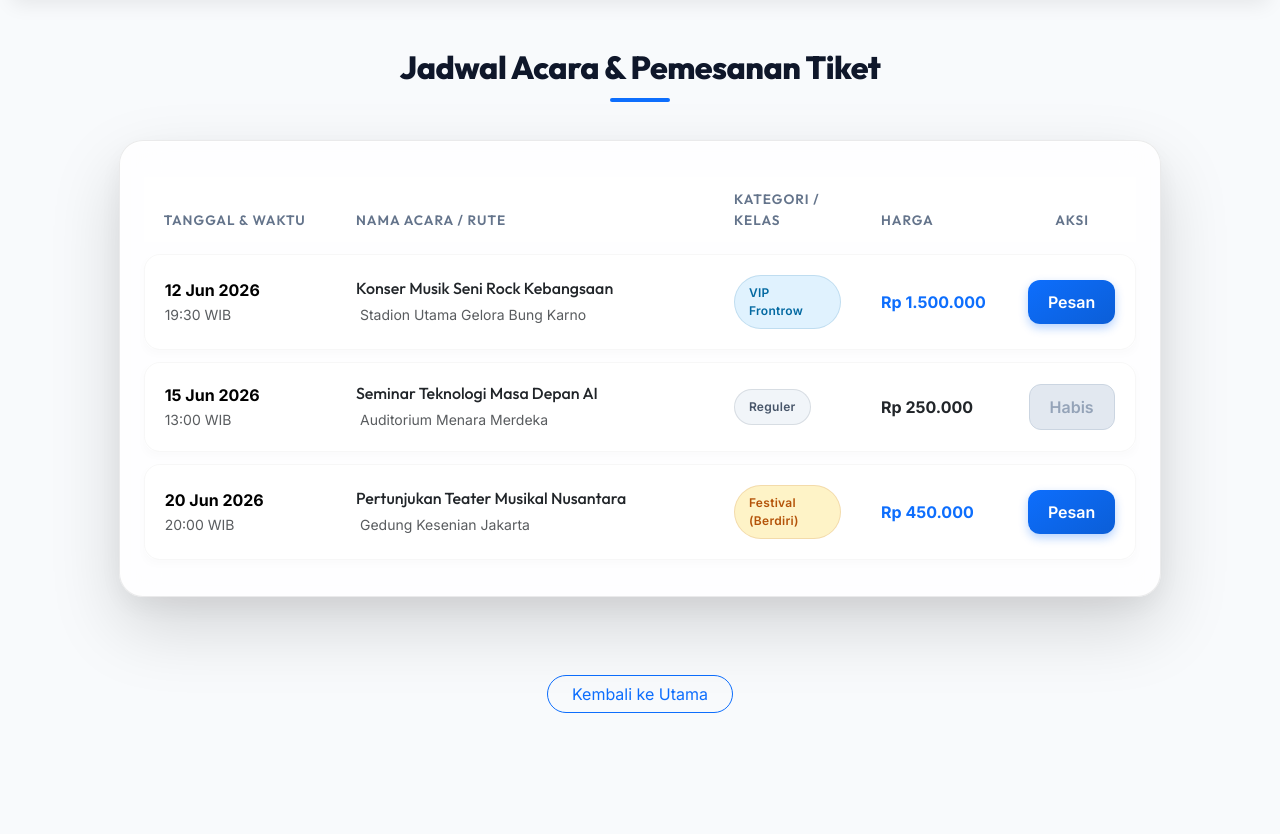
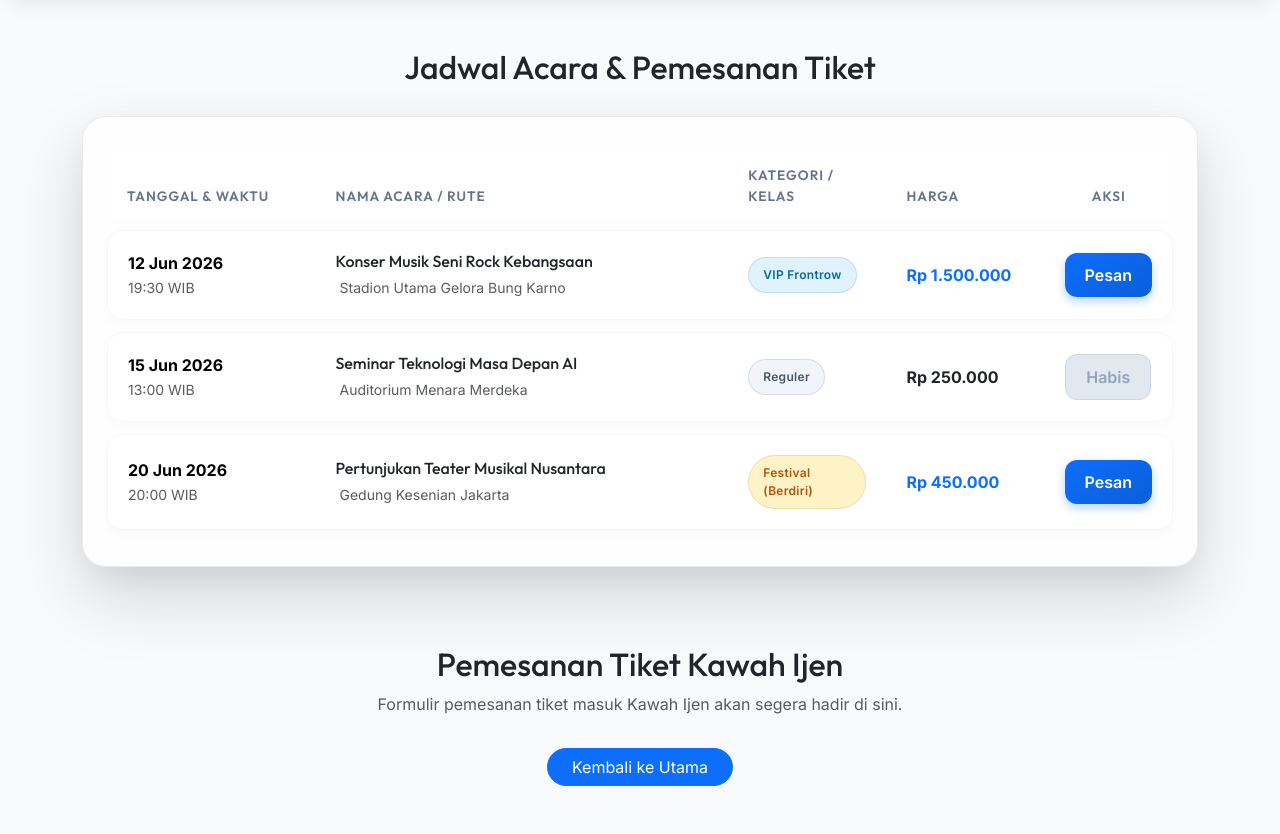
Before and after one commit to AkatsuMiku/Project-PemWEB, a PHP site: page /tiket.php in a window 1280 px wide. Shown: the part 57-891 px from the top of the page. Before the commit the page ends 770 px from the top, so only its background shows below. Run offline with PHP 8.4, Linux system fonts and the light colour scheme; some libraries are stand-ins or nearby versions.

Commit message:
Update page navigation links to absolute paths /api/index.php and /tiket/tiket.php

```diff
--- a/tiket/tiket.php
+++ b/tiket/tiket.php
@@ -17,15 +17,15 @@
             <div class="col">
                 <nav class="navbar navbar-expand-lg sticky-top">
                     <div class="container">
-                        <a class="navbar-brand" href="/">DIGITARA IJEN EXPLORER</a>
+                        <a class="navbar-brand" href="/api/index.php">DIGITARA IJEN EXPLORER</a>
                         <button class="navbar-toggler border-0 shadow-none" type="button" data-bs-toggle="collapse"
                             data-bs-target="#navbarNav">
                             <span class="navbar-toggler-icon"></span>
                         </button>
                         <div class="collapse navbar-collapse" id="navbarNav">
                             <ul class="navbar-nav ms-auto align-items-center">
-                                <li class="nav-item"><a class="nav-link" href="/">Utama</a></li>
-                                <li class="nav-item"><a class="nav-link" href="/tiket">Beli Tiket</a></li>
+                                <li class="nav-item"><a class="nav-link" href="/api/index.php">Utama</a></li>
+                                <li class="nav-item"><a class="nav-link" href="/tiket/tiket.php">Beli Tiket</a></li>
                                 <li class="nav-item"><a class="nav-link" href="#">Bantuan</a></li>
                                 <li class="nav-item ms-lg-3">
                                     <a href="" class="btn btn-outline-primary rounded-pill px-4 me-2 mb-2 mb-lg-0">Sign
@@ -39,14 +39,9 @@
             </div>
         </div>
         <div class="row">
-            <div class="col text-center mt-5">
-                <h2 class="page-title">Jadwal Acara & Pemesanan Tiket</h2>
-            </div>
-        </div>
-
-        <div class="row justify-content-center">
-            <div class="col-lg-10">
-                <div class="table-card">
+            <div class="col">
+                <div class="container mt-5">
+                    <h2 class="mb-4 text-center">Jadwal Acara & Pemesanan Tiket</h2>
                     <div class="table-responsive">
                         <table class="table custom-table align-middle">
                             <thead>
@@ -66,7 +61,8 @@
                                     </td>
                                     <td>
                                         <h6 class="mb-1 text-dark">Konser Musik Seni Rock Kebangsaan</h6>
-                                        <small class="text-muted"><i class="fas fa-map-marker-alt me-1"></i>Stadion Utama Gelora Bung Karno</small>
+                                        <small class="text-muted"><i class="fas fa-map-marker-alt me-1"></i>Stadion
+                                            Utama Gelora Bung Karno</small>
                                     </td>
                                     <td><span class="badge-custom badge-vip">VIP Frontrow</span></td>
                                     <td><strong class="text-primary">Rp 1.500.000</strong></td>
@@ -81,7 +77,8 @@
                                     </td>
                                     <td>
                                         <h6 class="mb-1 text-dark">Seminar Teknologi Masa Depan AI</h6>
-                                        <small class="text-muted"><i class="fas fa-map-marker-alt me-1"></i>Auditorium Menara Merdeka</small>
+                                        <small class="text-muted"><i class="fas fa-map-marker-alt me-1"></i>Auditorium
+                                            Menara Merdeka</small>
                                     </td>
                                     <td><span class="badge-custom badge-reguler">Reguler</span></td>
                                     <td><strong class="text-dark">Rp 250.000</strong></td>
@@ -96,7 +93,8 @@
                                     </td>
                                     <td>
                                         <h6 class="mb-1 text-dark">Pertunjukan Teater Musikal Nusantara</h6>
-                                        <small class="text-muted"><i class="fas fa-map-marker-alt me-1"></i>Gedung Kesenian Jakarta</small>
+                                        <small class="text-muted"><i class="fas fa-map-marker-alt me-1"></i>Gedung
+                                            Kesenian Jakarta</small>
                                     </td>
                                     <td><span class="badge-custom badge-festival">Festival (Berdiri)</span></td>
                                     <td><strong class="text-primary">Rp 450.000</strong></td>
@@ -110,12 +108,14 @@
                 </div>
             </div>
         </div>
-
-        <div class="row my-5">
-            <div class="col text-center">
-                <a href="/" class="btn btn-outline-primary rounded-pill px-4">Kembali ke Utama</a>
-            </div>
+    </div>
+    <div class="row">
+        <div class="col text-center my-5">
+            <h2>Pemesanan Tiket Kawah Ijen</h2>
+            <p class="text-muted">Formulir pemesanan tiket masuk Kawah Ijen akan segera hadir di sini.</p>
+            <a href="../api/index.php" class="btn btn-primary rounded-pill px-4 mt-3">Kembali ke Utama</a>
         </div>
+    </div>
     <script src="/assets/BOOTSRAP/js/bootstrap.bundle.min.js"></script>
 </body>
 
```
Also changed, not shown: api/index.php (+5 -5 lines).
